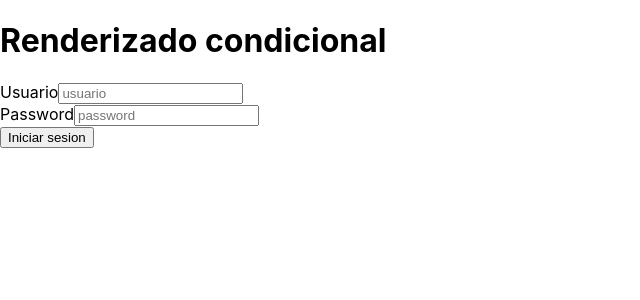
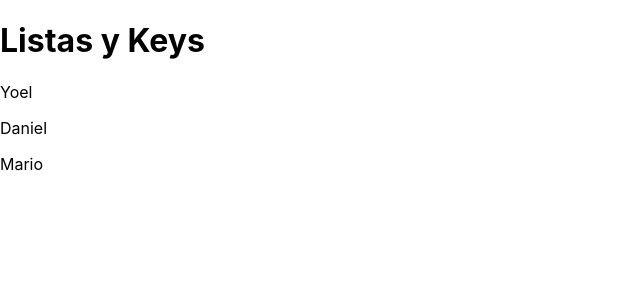
Before and after one commit to Branyoe/react-course, a React (Create React App) app: page / in a window 1280 px wide. Shown: the top 300 px of the page, without its empty margins (0-640 px from the left). Built offline with nearby package versions, Linux system fonts and the light colour scheme.

Commit message:
listas y keys

```diff
--- a/src/App.js
+++ b/src/App.js
@@ -184,46 +184,101 @@ import { useState, useEffect, Component } from 'react';
 //   );
 // }
 
-//*************************************************************************************************++ */
-//renderizado condicional**************************+
-const App = () => {
-  const [user, setUser] = useState("");
-  const [password, setPassword] = useState("");
-  const [isLogged, setIsLogged] = useState(false);
+// //*************************************************************************************************++ */
+// //renderizado condicional**************************+
+// const App = () => {
+//   const [user, setUser] = useState("");
+//   const [password, setPassword] = useState("");
+//   const [isLogged, setIsLogged] = useState(false);
 
-  const handleLoginClick = () => {
-    setIsLogged(true);
-  };
+//   const handleLoginClick = () => {
+//     setIsLogged(!isLogged);
+//   };
+
+//   return (
+//     <div>
+//       <h1>Renderizado condicional</h1>
+//       <label>
+//         Usuario
+//         <input
+//           placeholder="usuario"
+//           value={user}
+//           onChange={({ target: { value } }) => setUser(value)}
+//         ></input>
+//       </label>
+//       <br></br>
+//       <label>
+//         Password
+//         <input
+//           placeholder="password"
+//           type="password"
+//           value={password}
+//           onChange={({ target: { value }}) => setPassword(value)}
+//         ></input>
+//       </label>
+//       <br></br>
+//       <button
+//         onClick={handleLoginClick}
+//       >Iniciar sesion</button>
+//       {/* {isLogged ? <h2>Sesion iniciada</h2> : null} renderizado condicional o ...*/}
+//       {isLogged && <h2>Sesion iniciada</h2>}
+//     </div>
+//   )
+// }
+
+//************************************************************************************** */
+//Listas y Keys***************************+
+
+const jsonData = [
+  {
+    key: "1",
+    name: "Yoel"
+  },
+  {
+    key: "2",
+    name: "Daniel"
+  },
+  {
+    key: "3",
+    name: "Mario"
+  }
+]
+
+const ListsAndKesy = (props) => {
+  //variable de estado
+  const [isLoading, setIsLoading] = useState(true);
+
+  //useEfect simula la carga de isLoading cuando se monta el componente
+  useEffect(()=>{
+    setTimeout(()=> setIsLoading(false), 3000);
+  }, [])
+
+  //function que recorre la lista de datos y las pinta en un p
+  const renderData = () => {
+    //if(isLoading) return <h3>Cargando...</h3>; //forma de condicionar el isLoading, no tan recomendado
+
+    return jsonData?.map((v, i) => (
+      <div key={v.key}>
+        <p>{v.name}</p>
+      </div>
+    ));
+  }
 
   return (
-    <div>
-      <h1>Renderizado condicional</h1>
-      <label>
-        Usuario
-        <input
-          placeholder="usuario"
-          value={user}
-          onChange={({ target: { value } }) => setUser(value)}
-        ></input>
-      </label>
-      <br></br>
-      <label>
-        Password
-        <input
-          placeholder="password"
-          type="password"
-          value={password}
-          onChange={({ target: { value }}) => setPassword(value)}
-        ></input>
-      </label>
-      <br></br>
-      <button
-        onClick={handleLoginClick}
-      >Iniciar sesion</button>
-      {/* {isLogged ? <h2>Sesion iniciada</h2> : null} renderizado condicional o ...*/}
-      {isLogged && <h2>Sesion iniciada</h2>}
-    </div>
-  )
+    <>
+      <h1>Listas y Keys</h1>
+      <div>
+        {isLoading ? <h3>Cargando...</h3> : renderData()}
+      </div>
+    </>
+  );
+}
+
+//App********************** */
+const App = () => {
+  return (
+    <ListsAndKesy />
+  );
 }
 
 export default App;
```
